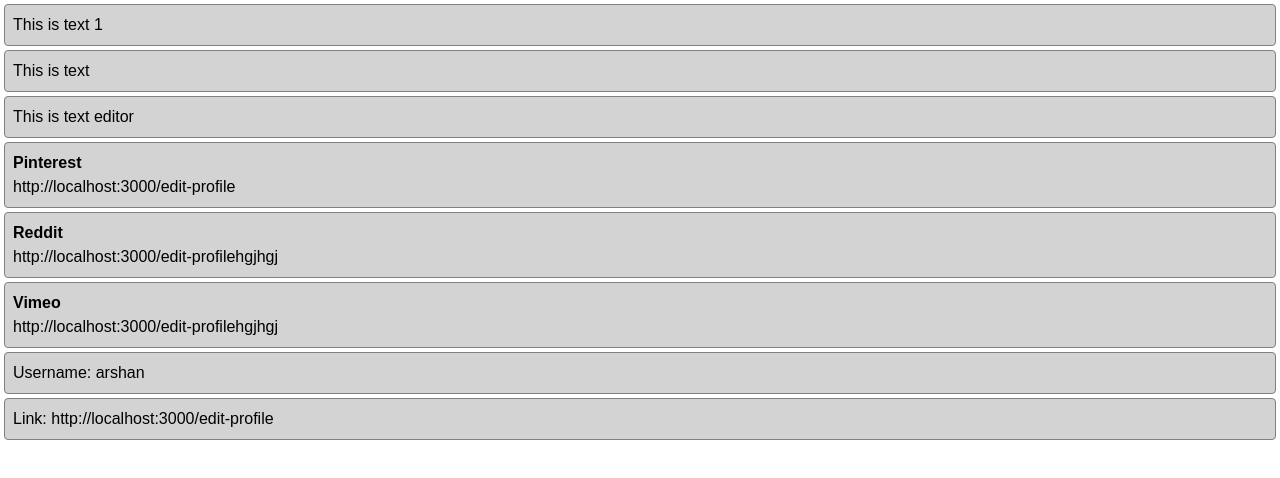
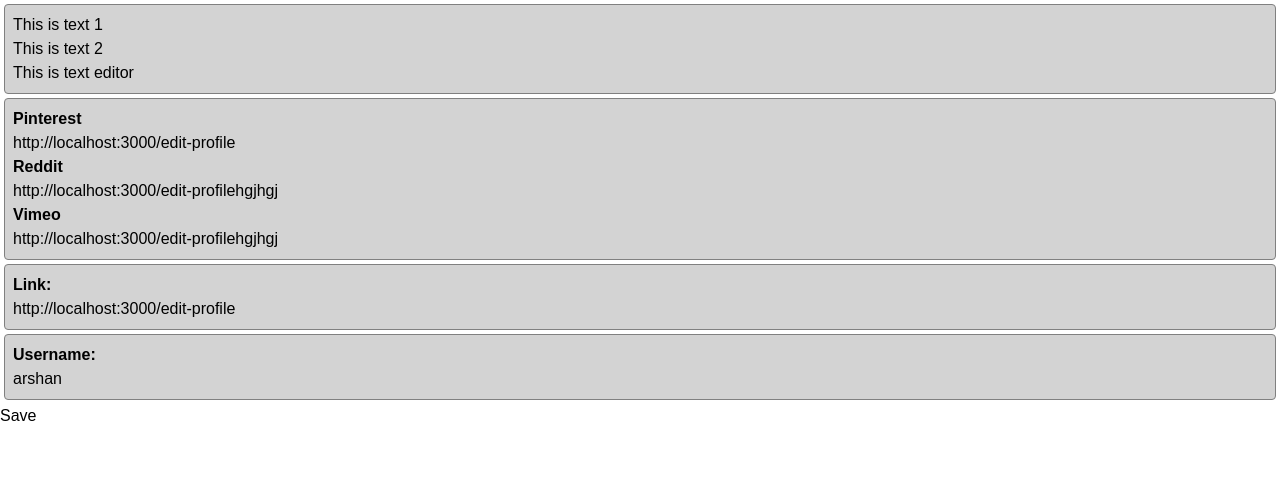
Before and after one commit to arfan4-dev/DnD-project, a React (Vite) app: page / in a window 1280 px wide. Shown: the top 478 px of the page. Built offline with nearby package versions, Linux system fonts and the light colour scheme.

Commit message:
one more method

```diff
--- a/src/App.jsx
+++ b/src/App.jsx
@@ -1,11 +1,11 @@
 // App.jsx
-import React, { useEffect, useState } from 'react';
-import { DndContext, useDraggable } from '@dnd-kit/core';
+import React, { useState } from 'react';
+import { DndContext } from '@dnd-kit/core';
 import { SortableContext, useSortable, arrayMove } from '@dnd-kit/sortable';
 import './App.css';
 
-// Draggable Item Component
-const DraggableItem = ({ id, children }) => {
+// Draggable Group Component
+const DraggableGroup = ({ id, children }) => {
   const { attributes, listeners, setNodeRef, transform, transition } = useSortable({ id });
 
   const style = {
@@ -32,106 +32,108 @@
     companyId: "66a738407ea7dadd23344551",
     selectedTemplate: 1,
     text: [
-      { innerText: "<p class=\"blockquote\">This is text 1</p>", _id: "66acdcf2a01fbc87c82ce637" },
-      { innerText: "<p class=\"blockquote\">This is text</p>", _id: "66acdcf2a01fbc87c82cee17" },
-      { innerText: "<p class=\"blockquote\">This is text editor</p>", _id: "66acdcf2a01fbc87c82cee37" }
+      {
+        innerText: "<p class=\"blockquote\">This is text 1</p>",
+        _id: "66acdcf2a01fbc87c82ce637"
+      },
+      {
+        innerText: "<p class=\"blockquote\">This is text 2</p>",
+        _id: "66acdcf2a01fbc87c82cee17"
+      },
+      {
+        innerText: "<p class=\"blockquote\">This is text editor</p>",
+        _id: "66acdcf2a01fbc87c82cee37"
+      }
     ],
     socialNetwork: [
-      { link: "http://localhost:3000/edit-profile", name: "Pinterest", _id: "66acd996a01fbc87c82cedc8" },
-      { link: "http://localhost:3000/edit-profilehgjhgj", name: "Reddit", _id: "66acd996a01fbc87c82cedc9" },
-      { link: "http://localhost:3000/edit-profilehgjhgj", name: "Vimeo", _id: "66ace90bf6fa46410f956703" }
+      {
+        link: "http://localhost:3000/edit-profile",
+        name: "Pinterest",
+        _id: "66acd996a01fbc87c82cedc8"
+      },
+      {
+        link: "http://localhost:3000/edit-profilehgjhgj",
+        name: "Reddit",
+        _id: "66acd996a01fbc87c82cedc9"
+      },
+      {
+        link: "http://localhost:3000/edit-profilehgjhgj",
+        name: "Vimeo",
+        _id: "66ace90bf6fa46410f956703"
+      }
     ],
     __v: 3,
     link: "http://localhost:3000/edit-profile",
     username: "arshan"
   });
 
-  // Flatten data object into an array of items
-  const flattenData = () => {
-    const items = [];
-
-    // Handle text and socialNetwork arrays
-    Object.keys(data).forEach(key => {
-      if (Array.isArray(data[key])) {
-        data[key].forEach(item => {
-          items.push({ ...item, id: item._id, type: key });
-        });
-      }
-    });
-
-    // Add special handling for other keys if needed
-    if (data.username) {
-      items.push({ id: 'username', content: `Username: ${data.username}`, type: 'username' });
-    }
-    if (data.link) {
-      items.push({ id: 'link', content: `Link: ${data.link}`, type: 'link' });
-    }
-
-    return items;
-  };
-
-  const [flattenedData, setFlattenedData] = useState(flattenData());
+  const [items, setItems] = useState([
+    { id: 'text', content: data.text },
+    { id: 'socialNetwork', content: data.socialNetwork },
+    { id: 'link', content: data.link },
+    { id: 'username', content: data.username },
+  ]);
 
   const handleDragEnd = (event) => {
     const { active, over } = event;
 
-    if (!active || !over) {
-      return; // Exit if either is null
-    }
+    if (active.id !== over.id) {
+      setItems((items) => {
+        const oldIndex = items.findIndex(item => item.id === active.id);
+        const newIndex = items.findIndex(item => item.id === over.id);
 
-    if (active.id !== over.id) {
-      setFlattenedData(prevFlattenedData => {
-        const oldIndex = prevFlattenedData.findIndex(item => item.id === active.id);
-        const newIndex = prevFlattenedData.findIndex(item => item.id === over.id);
-
-        // Ensure indexes are valid
-        if (oldIndex === -1 || newIndex === -1) {
-          return prevFlattenedData;
-        }
-
-        const updatedFlattenedData = arrayMove(prevFlattenedData, oldIndex, newIndex);
-
-        // Rebuild the original data structure
-        const updatedData = { ...data };
-        updatedData.text = updatedFlattenedData.filter(item => item.type === 'text');
-        updatedData.socialNetwork = updatedFlattenedData.filter(item => item.type === 'socialNetwork');
-
-        // Update special keys if they are in the flattened data
-        const usernameItem = updatedFlattenedData.find(item => item.type === 'username');
-        const linkItem = updatedFlattenedData.find(item => item.type === 'link');
-        if (usernameItem) updatedData.username = usernameItem.content.replace('Username: ', '');
-        if (linkItem) updatedData.link = linkItem.content.replace('Link: ', '');
-
-        setData(updatedData);
-        console.log("🚀 ~ handleDragEnd ~ updatedData:", updatedData)
-        return updatedFlattenedData;
+        return arrayMove(items, oldIndex, newIndex);
       });
     }
   };
 
-  useEffect(() => {
-    console.log(data);
-  }, [data]);
+  const handleSave = () => {
+    const updatedData = { ...data };
+    items.forEach(item => {
+      updatedData[item.id] = item.content;
+    });
+
+    console.log(updatedData);
+  };
 
   return (
+    <div>
       <DndContext onDragEnd={handleDragEnd}>
-      <SortableContext items={flattenedData.map(item => item.id)}>
-        {flattenedData.map((item) => (
-          <DraggableItem key={item.id} id={item.id}>
-            {item.type === 'text' ? (
-              <div dangerouslySetInnerHTML={{ __html: item.innerText }} />
-            ) : item.type === 'socialNetwork' ? (
+        <SortableContext items={items.map(item => item.id)}>
+          {items.map(item => (
+            <DraggableGroup key={item.id} id={item.id}>
+              {item.id === 'text' ? (
                 <div>
-                <strong>{item.name}</strong>
-                <p>{item.link}</p>
+                  {item.content.map((textItem) => (
+                    <div key={textItem._id} dangerouslySetInnerHTML={{ __html: textItem.innerText }} />
+                  ))}
                 </div>
-            ) : (
-              <div>{item.content}</div>
-            )}
-          </DraggableItem>
+              ) : item.id === 'socialNetwork' ? (
+                <div>
+                  {item.content.map((networkItem) => (
+                    <div key={networkItem._id}>
+                      <strong>{networkItem.name}</strong>
+                      <p>{networkItem.link}</p>
+                    </div>
+                  ))}
+                </div>
+              ) : item.id === 'link' ? (
+                <div>
+                  <strong>Link:</strong>
+                  <p>{item.content}</p>
+                </div>
+              ) : item.id === 'username' ? (
+                <div>
+                  <strong>Username:</strong>
+                  <p>{item.content}</p>
+                </div>
+              ) : null}
+            </DraggableGroup>
           ))}
         </SortableContext>
       </DndContext>
+      <button onClick={handleSave}>Save</button>
+    </div>
   );
 };
 
```
Lines whose indentation alone changed are shown as unchanged.
